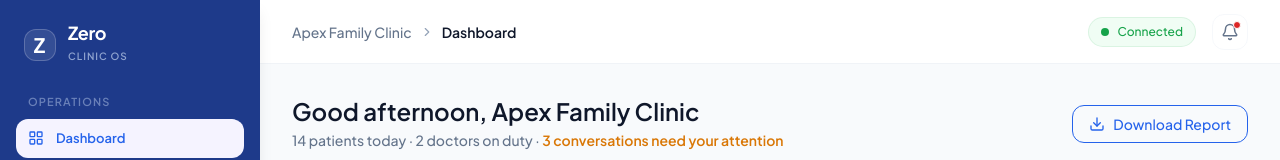
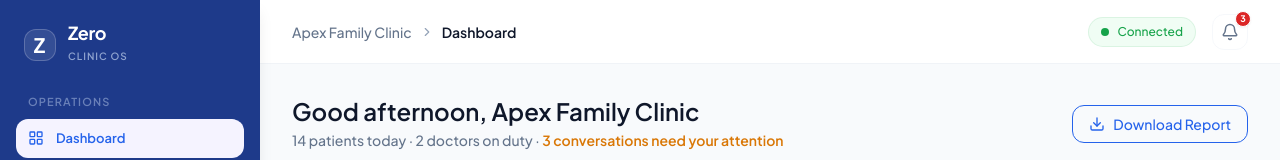
Before and after one commit to 09011399255/Zero, a React (Vite) app: page / in a window 1280 px wide. Shown: the top 160 px of the page. Built offline with nearby package versions, Linux system fonts and the light colour scheme.

Commit message:
feat: implement interactive topbar notification dropdown with deep-link navigation and unread status badge

```diff
--- a/src/App.tsx
+++ b/src/App.tsx
@@ -67,6 +67,20 @@ interface ChatConversation {
   lastMessageTime?: string;
   messages: ChatMessage[];
   assignedStaff?: string;
+}
+
+interface NotificationItem {
+  id: string;
+  type: 'escalation' | 'recall' | 'no-show';
+  title: string;
+  description: string;
+  time: string;
+  read: boolean;
+  linkData: {
+    route: string;
+    patientId?: number;
+    tab?: string;
+  };
 }
 
 interface QueueEntry {
@@ -519,6 +533,104 @@ function App() {
   const [appointments, setAppointments] = useState<Appointment[]>(mockAppointments);
   const [openDropdownId, setOpenDropdownId] = useState<number | null>(null);
 
+  // Notifications State & Logic
+  const [notifications, setNotifications] = useState<NotificationItem[]>([
+    {
+      id: 'notif-1',
+      type: 'escalation',
+      title: 'Escalation Alert',
+      description: "Escalation: patient reported chest tightness — Nynaeve al'Meara",
+      time: '12 min ago',
+      read: false,
+      linkData: {
+        route: 'zero-chat',
+        patientId: 1
+      }
+    },
+    {
+      id: 'notif-2',
+      type: 'recall',
+      title: 'Recall Reminder',
+      description: 'Recall due: Elayne Trakand (due for 6-month checkup)',
+      time: '1 hour ago',
+      read: false,
+      linkData: {
+        route: 'patients',
+        patientId: 6,
+        tab: 'recalls'
+      }
+    },
+    {
+      id: 'notif-3',
+      type: 'no-show',
+      title: 'No-show Alert',
+      description: 'No-show: Galad Damodred missed 09:30 AM appointment',
+      time: '2 hours ago',
+      read: false,
+      linkData: {
+        route: 'live-queue',
+        tab: 'no_show'
+      }
+    },
+    {
+      id: 'notif-4',
+      type: 'escalation',
+      title: 'Billing Dispute Escalation',
+      description: "Escalation: billing dispute requires human review — Egwene al'Vere",
+      time: '4 hours ago',
+      read: true,
+      linkData: {
+        route: 'zero-chat',
+        patientId: 3
+      }
+    }
+  ]);
+  const [isNotificationsDropdownOpen, setIsNotificationsDropdownOpen] = useState(false);
+
+  const unreadCount = notifications.filter(n => !n.read).length;
+
+  const handleMarkAllAsRead = () => {
+    setNotifications(prev => prev.map(n => ({ ...n, read: true })));
+  };
+
+  const handleNotificationClick = (notif: NotificationItem) => {
+    setNotifications(prev => prev.map(n => n.id === notif.id ? { ...n, read: true } : n));
+    setIsNotificationsDropdownOpen(false);
+
+    if (notif.linkData.route === 'zero-chat') {
+      if (notif.linkData.patientId !== undefined) {
+        setSelectedChatId(notif.linkData.patientId);
+      }
+      setCurrentRoute('zero-chat');
+    } else if (notif.linkData.route === 'patients') {
+      setCurrentRoute('patients');
+      if (notif.linkData.tab === 'recalls') {
+        setPatientsTab('recall');
+      }
+      if (notif.linkData.patientId !== undefined) {
+        setSelectedPatientId(notif.linkData.patientId);
+      }
+    } else if (notif.linkData.route === 'live-queue') {
+      setCurrentRoute('live-queue');
+      if (notif.linkData.tab === 'no_show') {
+        setQueueTab('no_show');
+      }
+    }
+  };
+
+  // Handle click outside notifications dropdown to close it
+  useEffect(() => {
+    if (!isNotificationsDropdownOpen) return;
+    const handleOutsideClick = (e: MouseEvent) => {
+      const target = e.target as HTMLElement;
+      if (!target.closest('#notification-bell-btn') && !target.closest('#notification-dropdown-panel')) {
+        setIsNotificationsDropdownOpen(false);
+      }
+    };
+    document.addEventListener('mousedown', handleOutsideClick);
+    return () => document.removeEventListener('mousedown', handleOutsideClick);
+  }, [isNotificationsDropdownOpen]);
+
   // Patients screen states
   const [patients, setPatients] = useState<Patient[]>(mockPatients);
   const [patientsTab, setPatientsTab] = useState<'all' | 'recall'>('all');
@@ -2993,10 +3105,91 @@ function App() {
               <span className="text-xs text-status-success font-medium">Connected</span>
             </div>
 
-            <button className="relative w-9 h-9 flex items-center justify-center text-text-secondary hover:bg-surface-subtle rounded-xl transition duration-150 border border-surface-border/30">
-              <Bell size={18} />
-              <span className="absolute top-1.5 right-1.5 w-2 h-2 bg-status-danger rounded-full border border-surface-base"></span>
-            </button>
+            <div className="relative">
+              <button
+                id="notification-bell-btn"
+                onClick={() => setIsNotificationsDropdownOpen(!isNotificationsDropdownOpen)}
+                className={`relative w-9 h-9 flex items-center justify-center rounded-xl transition duration-150 border ${
+                  isNotificationsDropdownOpen
+                    ? 'bg-brand-50 border-brand-200 text-brand-600'
+                    : 'text-text-secondary hover:bg-surface-subtle border-surface-border/30'
+                }`}
+              >
+                <Bell size={18} />
+                {unreadCount > 0 && (
+                  <span className="absolute -top-1 -right-1 w-4 h-4 bg-status-danger text-white rounded-full border border-surface-base text-[9px] font-extrabold flex items-center justify-center shadow-sm">
+                    {unreadCount}
+                  </span>
+                )}
+              </button>
+
+              {/* DROPDOWN PANEL */}
+              {isNotificationsDropdownOpen && (
+                <div
+                  id="notification-dropdown-panel"
+                  className="absolute right-0 mt-2 w-80 bg-surface-base rounded-2xl shadow-soft border border-surface-border/60 py-3 z-50 animate-fade-in text-xs"
+                >
+                  <div className="px-4 pb-2 border-b border-surface-border/30 flex items-center justify-between">
+                    <span className="font-bold text-text-primary">Notifications</span>
+                    {unreadCount > 0 && (
+                      <button
+                        onClick={handleMarkAllAsRead}
+                        className="text-brand-500 hover:text-brand-600 font-bold transition duration-150 text-[10px]"
+                      >
+                        Mark all as read
+                      </button>
+                    )}
+                  </div>
+
+                  <div className="max-h-64 overflow-y-auto divide-y divide-surface-border/10">
+                    {notifications.length === 0 ? (
+                      <div className="px-4 py-6 text-center text-text-muted">
+                        You're all caught up!
+                      </div>
+                    ) : (
+                      notifications.map((notif) => {
+                        const isUnread = !notif.read;
+                        return (
+                          <div
+                            key={notif.id}
+                            onClick={() => handleNotificationClick(notif)}
+                            className={`px-4 py-3 cursor-pointer transition duration-150 flex items-start gap-3 hover:bg-surface-subtle/50 ${
+                              isUnread ? 'bg-brand-50/20' : ''
+                            }`}
+                          >
+                            {/* Color-coded dot */}
+                            <span
+                              className={`w-2 h-2 rounded-full mt-1.5 flex-shrink-0 ${
+                                notif.type === 'escalation'
+                                  ? notif.description.includes('dispute')
+                                    ? 'bg-status-warning'
+                                    : 'bg-status-danger'
+                                  : notif.type === 'recall'
+                                  ? 'bg-status-warning'
+                                  : 'bg-status-danger'
+                              }`}
+                            />
+
+                            <div className="flex-1 min-w-0">
+                              <p className={`text-[11px] leading-relaxed text-text-primary ${isUnread ? 'font-bold' : 'font-medium'}`}>
+                                {notif.description}
+                              </p>
+                              <span className="text-[10px] text-text-muted mt-1 block">
+                                {notif.time}
+                              </span>
+                            </div>
+
+                            {isUnread && (
+                              <span className="w-1.5 h-1.5 rounded-full bg-brand-500 mt-2 flex-shrink-0" />
+                            )}
+                          </div>
+                        );
+                      })
+                    )}
+                  </div>
+                </div>
+              )}
+            </div>
           </div>
         </header>
 
```
